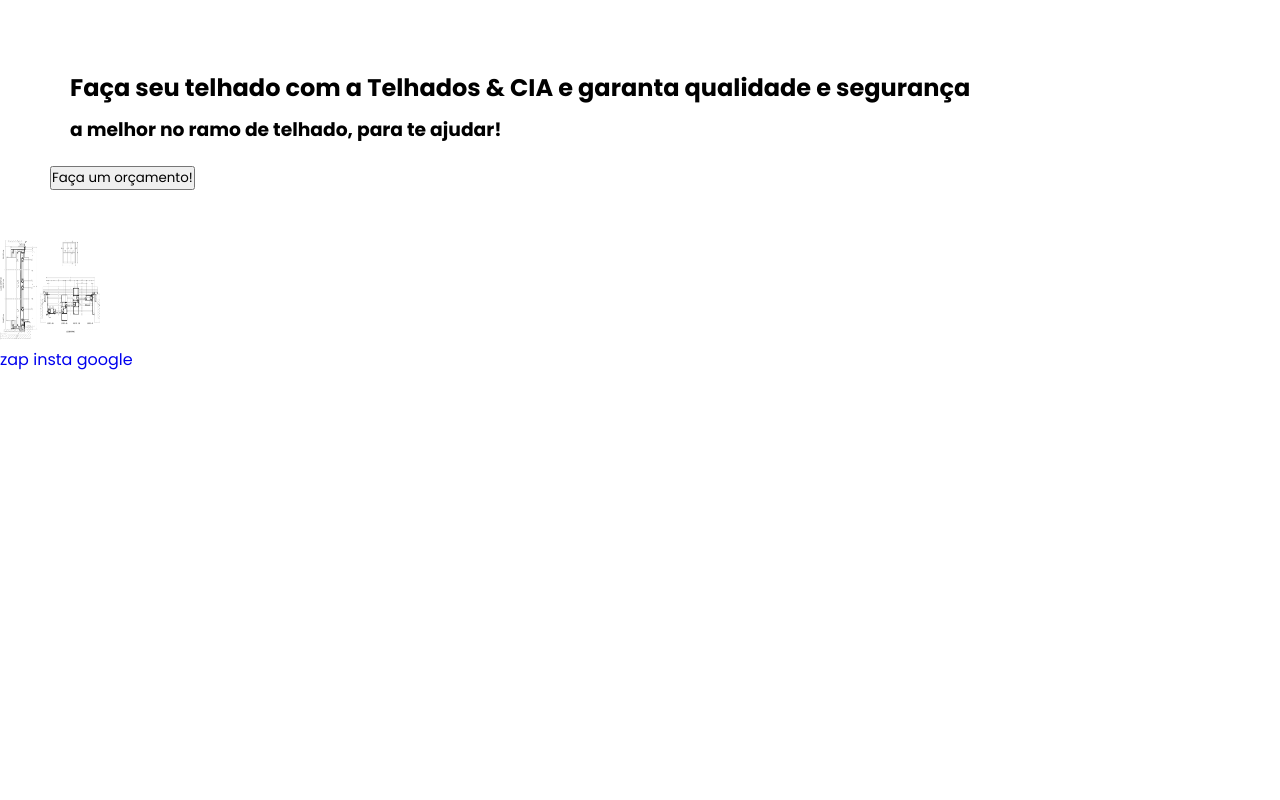
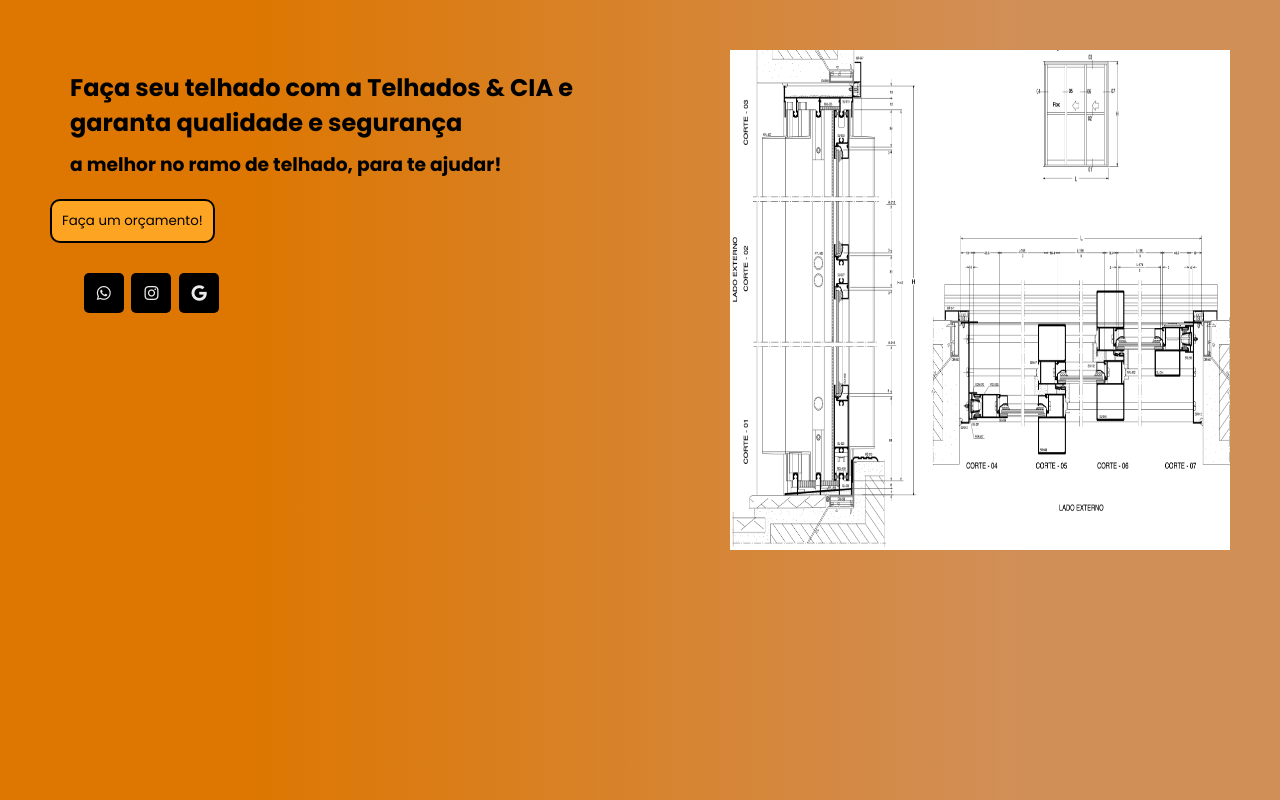
Before and after one commit to WTC13/telhas_rufus, a plain HTML site: page index.html in a window 1280 px wide. Drawn offline with Linux system fonts and the light colour scheme.

Commit message:
update section home

```diff
--- a/index.html
+++ b/index.html
@@ -4,6 +4,7 @@
         <meta charset="UTF-8">
         <meta name="viewport" content="width=device-width, initial-scale=1.0">
         <link rel="stylesheet" href="./src/css/style.css">
+        <link rel="stylesheet" href="https://cdnjs.cloudflare.com/ajax/libs/font-awesome/6.7.2/css/all.min.css" integrity="sha512-Evv84Mr4kqVGRNSgIGL/F/aIDqQb7xQ2vcrdIwxfjThSH8CSR7PBEakCr51Ck+w+/U6swU2Im1vVX0SVk9ABhg==" crossorigin="anonymous" referrerpolicy="no-referrer" />
         <title>Document</title>
     </head>
     <body>
@@ -15,26 +16,28 @@
             </nav>
         </header>
         <section id="home">
-            <div id="container">
+            <div class="container-home">
                 <div class="container-home1">
                     <div class="container-title">
                         <h2 class="home-title">Faça seu telhado com a <span>Telhados & CIA</span> e garanta qualidade e segurança</h2>
                         <h3 class="home-subtitle">a melhor no ramo de telhado, para te ajudar!</h3>
                     </div>
-                    <div class="container-buttons1">
+                    <div class="home-buttons">
                         <a href="#">
                             <button class="default-buttons">Faça um orçamento!</button>
                         </a>
+                    </div>
+                    <div class="home-buttons2">
+
+                        <a href="#" class="link-buttons" rel="noopener noreferrer"><i class="fa-brands fa-whatsapp"></i></a>
+                        <a href="#" class="link-buttons" rel="noopener noreferrer"><i class="fa-brands fa-instagram"></i></a>
+                        <a href="#" class="link-buttons" rel="noopener noreferrer"><i class="fa-brands fa-google"></i></a>
                     </div>
                 </div>
                 <div class="container-home2">
                     <img src="./src/img/foto-teste.png" alt="foto">
                 </div>
-                <div class="container-buttons2">
-                    <a href="#" class="link-buttons" rel="noopener noreferrer">zap</a>
-                    <a href="#" class="link-buttons" rel="noopener noreferrer">insta</a>
-                    <a href="#" class="link-buttons" rel="noopener noreferrer">google</a>
-                </div>
+
             </div>
         </section>
 
--- a/src/css/home.css
+++ b/src/css/home.css
@@ -1,9 +1,26 @@
-#container{
+#home{
+    background: linear-gradient(to right, #dd7702 20%, #d18f58 80%);
+    height: 100vh;
+}
+
+.container-home{
     display: flex;
-    flex-direction: column;
 }
 
 .container-home1{
+    padding: 50px;
+    display: flex;
+    flex-direction: column;
+    width: 60%;
+}
+
+.container-home2{
+    color: #000000;
+}
+
+.container-home2 img{
+    height: 600px;
+    width: 600px;
     padding: 50px;
 }
 
@@ -14,3 +31,31 @@ padding: 20px;
 .container-title .home-title{
     margin-bottom: 10px;
 }
+
+.default-buttons{
+    background-color: #fda423;
+    padding: 10px;
+    border-radius: 10px;
+    border: #000000 solid 2px;
+}
+
+.home-buttons2{
+    padding: 30px;
+    text-decoration: none;
+    width: 35%;
+    display: flex;
+    align-items: center;
+    justify-content: space-around;
+}
+
+.home-buttons2 a{
+    display: flex;
+    align-items: center;
+    justify-content: center;
+    color: var(--bg2);
+    padding: 10px;
+    background-color: var(--bg1);
+    border-radius: 5px;
+    width: 40px;
+    height: 40px;
+}
--- a/src/css/style.css
+++ b/src/css/style.css
@@ -1,6 +1,11 @@
 @import url('https://fonts.googleapis.com/css2?family=Poppins:ital,wght@0,100;0,200;0,300;0,400;0,500;0,600;0,700;0,800;0,900;1,100;1,200;1,300;1,400;1,500;1,600;1,700;1,800;1,900&display=swap');
 
 @import url(home.css);
+
+:root{
+    --bg1: #000000;
+    --bg2: #ececec;
+}
 
 *{
     padding: 0;
@@ -9,10 +14,3 @@
     text-decoration: none;
     font-family: 'Poppins', sans-serif;
 }
-
-
-
-.container-home2 img{
-    height: 100px;
-    width: 100px;
-}
```
